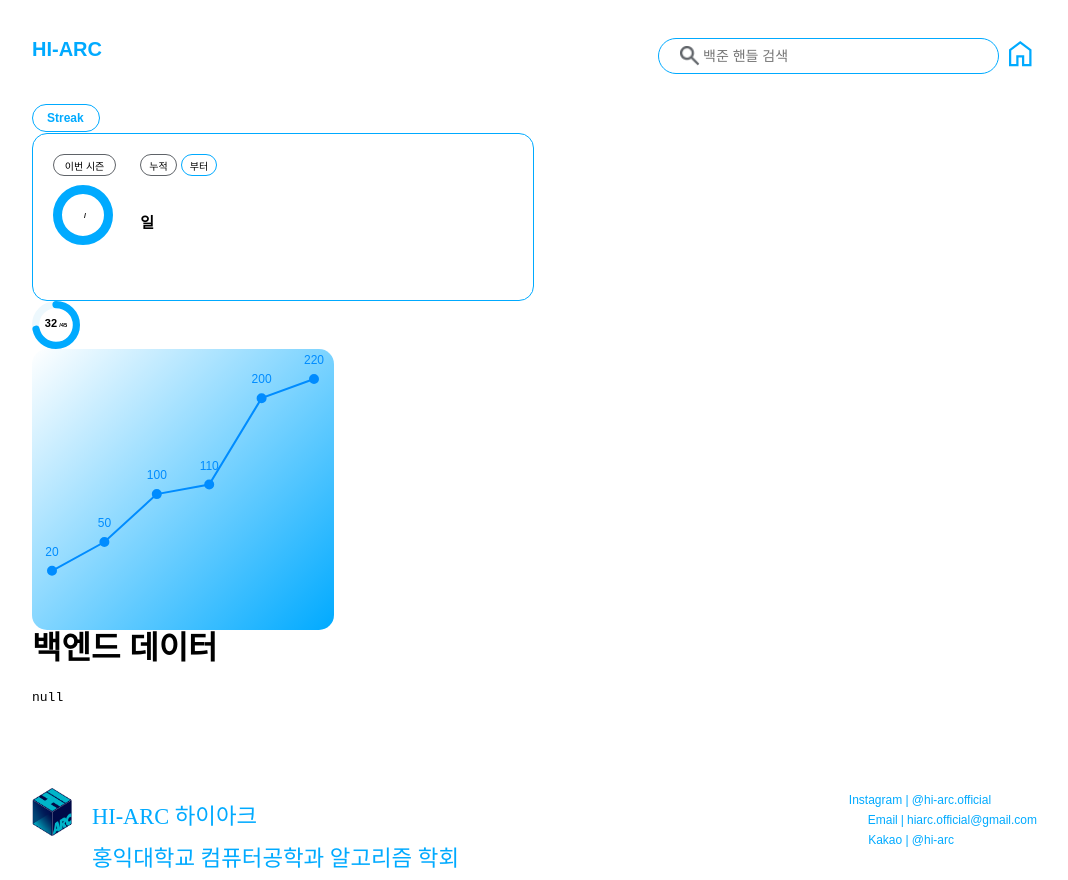
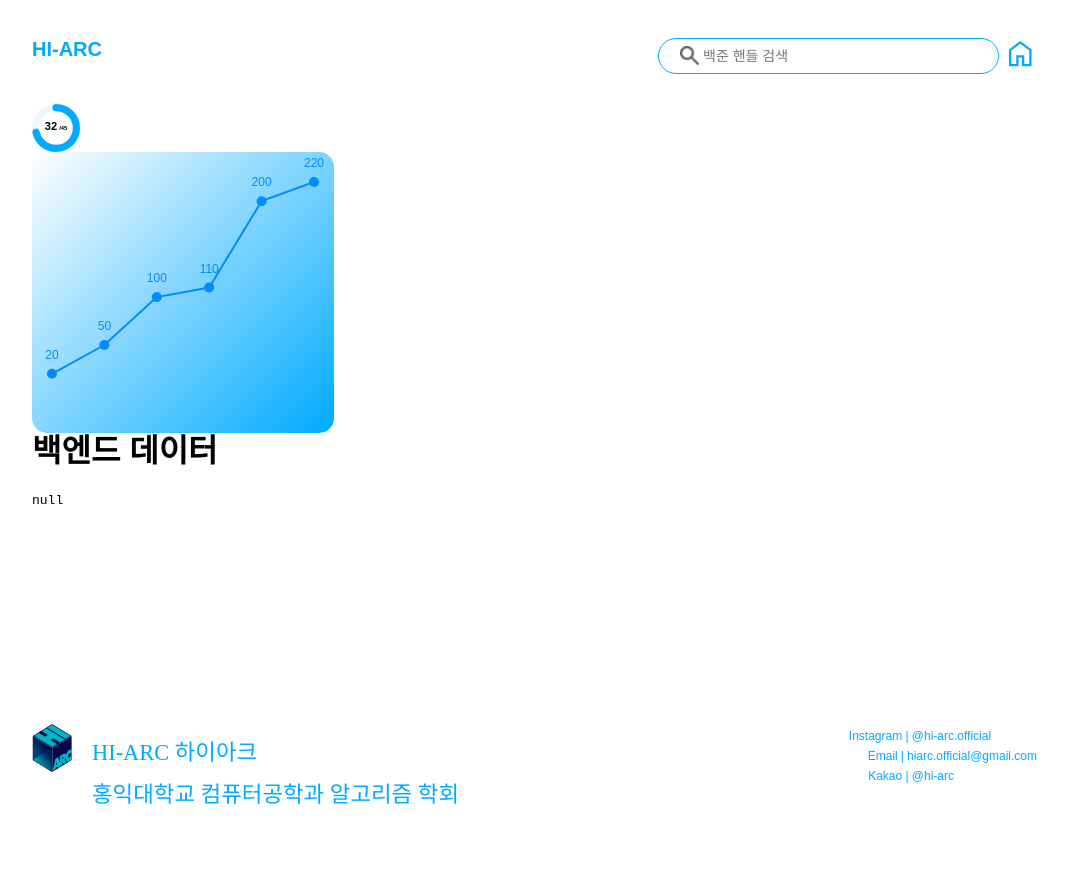
Before and after one commit to 2025-HIARC-Rating-system/FE, a React (Vite) app: page /test in a window 1280 px wide. Shown: the whole page, without its empty margins (108-1176 px from the left). After the commit the page ends 816 px from the top, so only its background shows below. Built offline with nearby package versions, Linux system fonts and the light colour scheme; no server answers; a web font is replaced by a local one.

Commit message:
fix:testPage 오류 수정

```diff
--- a/src/page/TestPage.tsx
+++ b/src/page/TestPage.tsx
@@ -3,7 +3,7 @@
 import CircularProgress from "../atoms/CircularProgress";
 import ChartComponent from "../components/ChartComponent";
 import {useState, useEffect} from "react";
-import SearchedEntity from "../components/SearchedStreakEnity";
+
 const CircleWrapper = styled.div`
   width: 300px;
   height: 300px;
@@ -26,7 +26,6 @@
 
   return (
     <LayOut>
-      <SearchedEntity value={7} maxValue={30} days={123} tier={17} />
       <CircleWrapper>
         <CircularProgress value={32} maxValue={45} />
         <ChartComponent />
```
